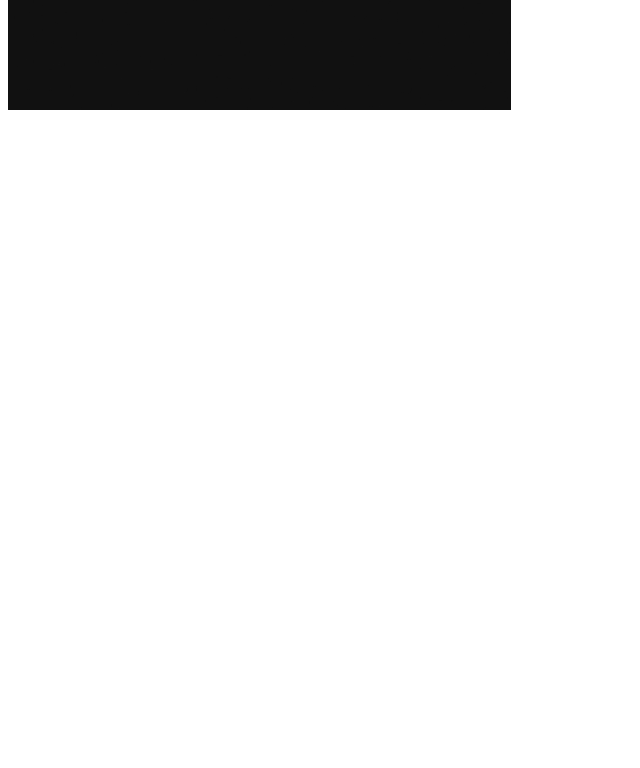
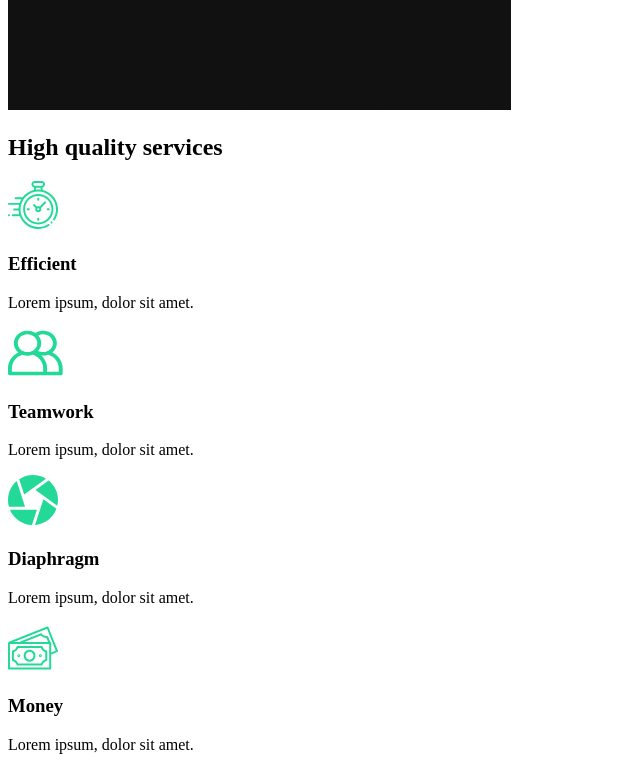
Before and after one commit to anirudh-jwala/capture-portfolio, a React (Create React App) app: page / in a window 1280 px wide. Shown: the part 860-1628 px from the top of the page, without its empty margins (0-640 px from the left). Before the commit the page ends 982 px from the top, so only its background shows below. Built offline with nearby package versions, Linux system fonts and the light colour scheme.

Commit message:
Services section

```diff
--- a/src/components/AboutSection.js
+++ b/src/components/AboutSection.js
@@ -4,7 +4,7 @@
 
 const AboutSection = () => {
   return (
-    <div>
+    <>
       <div className="description">
         <div className="title">
           <div className="hide">
@@ -28,7 +28,7 @@
       <div className="image">
         <img src={home1} alt="Guy with a camera" />
       </div>
-    </div>
+    </>
   );
 };
 
--- /dev/null
+++ b/src/components/ServicesSection.js
@@ -0,0 +1,57 @@
+import React from "react";
+
+// Icons
+import clock from "../img/clock.svg";
+import diaphragm from "../img/diaphragm.svg";
+import money from "../img/money.svg";
+import teamwork from "../img/teamwork.svg";
+
+// Images
+import home2 from "../img/home2.png";
+
+const ServicesSection = () => {
+  return (
+    <div className="services">
+      <div className="desciption">
+        <h2>
+          High <span>quality</span> services
+        </h2>
+        <div className="cards">
+          <div className="card">
+            <div className="icon">
+              <img src={clock} alt="Clock" />
+              <h3>Efficient</h3>
+            </div>
+            <p>Lorem ipsum, dolor sit amet.</p>
+          </div>
+          <div className="card">
+            <div className="icon">
+              <img src={teamwork} alt="Teamwork" />
+              <h3>Teamwork</h3>
+            </div>
+            <p>Lorem ipsum, dolor sit amet.</p>
+          </div>
+          <div className="card">
+            <div className="icon">
+              <img src={diaphragm} alt="Diaphram" />
+              <h3>Diaphragm</h3>
+            </div>
+            <p>Lorem ipsum, dolor sit amet.</p>
+          </div>
+          <div className="card">
+            <div className="icon">
+              <img src={money} alt="Money" />
+              <h3>Money</h3>
+            </div>
+            <p>Lorem ipsum, dolor sit amet.</p>
+          </div>
+        </div>
+      </div>
+      <div className="image">
+        <img src={home2} alt="Camera" />
+      </div>
+    </div>
+  );
+};
+
+export default ServicesSection;
--- a/src/pages/AboutUs.js
+++ b/src/pages/AboutUs.js
@@ -2,9 +2,15 @@
 
 // Components
 import AboutSection from "../components/AboutSection";
+import ServicesSection from "../components/ServicesSection";
 
 const AboutUs = () => {
-  return <AboutSection />;
+  return (
+    <>
+      <AboutSection />
+      <ServicesSection />
+    </>
+  );
 };
 
 export default AboutUs;
```
